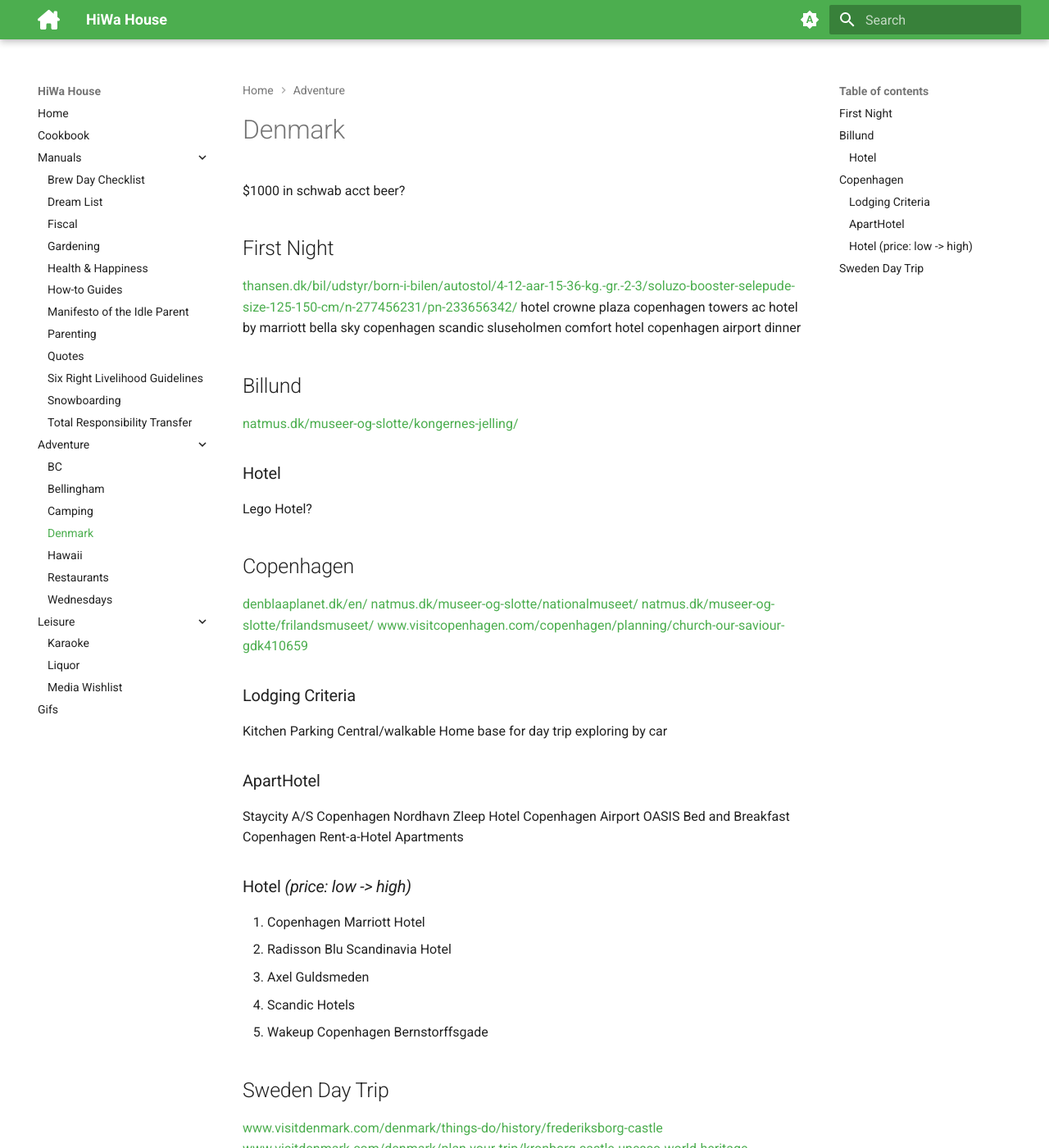
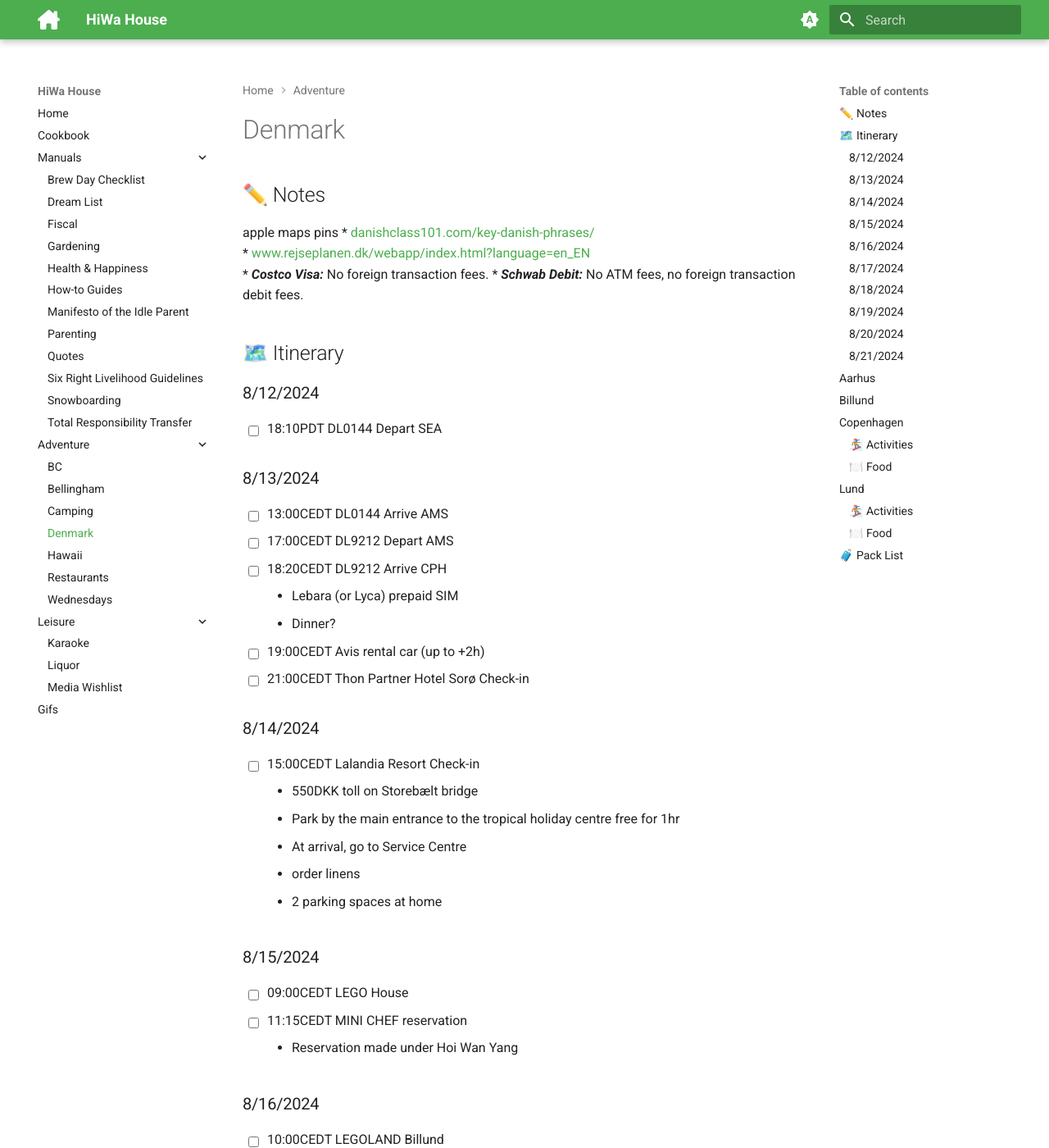
Before and after one commit to hiwa-house/teletraan, an MkDocs documentation site: the page built from docs/adventure/denmark.md, in a window 1280 px wide and 1400 px high. Shown: the whole window at 82% size. Built offline with MkDocs 1.6.1 and Material for MkDocs 9.7.7, drawn with Linux system fonts in a browser that asks for light colours; comment, search, counter and statistics services are not loaded; some of the changed text lies outside the part shown.

Commit message:
denmark and others

```diff
--- a/docs/adventure/denmark.md
+++ b/docs/adventure/denmark.md
@@ -1,51 +1,229 @@
 # Denmark
-$1000 in schwab acct
-beer?
 
-## First Night
-https://thansen.dk/bil/udstyr/born-i-bilen/autostol/4-12-aar-15-36-kg.-gr.-2-3/soluzo-booster-selepude-size-125-150-cm/n-277456231/pn-233656342/
-hotel
-	crowne plaza copenhagen towers
-	ac hotel by marriott bella sky copenhagen
-	scandic sluseholmen
-	comfort hotel copenhagen airport
-dinner
+## ✏️ Notes
+apple maps pins
+* https://danishclass101.com/key-danish-phrases/
+* https://www.rejseplanen.dk/webapp/index.html?language=en_EN
+* ***Costco Visa:*** No foreign transaction fees.
+* ***Schwab Debit:*** No ATM fees, no foreign transaction debit fees.
+
+## 🗺️ Itinerary
+
+### 8/12/2024
+- [ ] 18:10PDT	DL0144 Depart SEA
+
+### 8/13/2024
+- [ ] 13:00CEDT	DL0144 Arrive AMS
+- [ ] 17:00CEDT	DL9212 Depart AMS
+- [ ] 18:20CEDT	DL9212 Arrive CPH
+	* Lebara (or Lyca) prepaid SIM
+	* Dinner?
+- [ ] 19:00CEDT	Avis rental car (up to +2h)
+- [ ] 21:00CEDT	Thon Partner Hotel Sorø Check-in
+
+### 8/14/2024
+- [ ] 15:00CEDT	Lalandia Resort Check-in
+	* 550DKK toll on Storebælt bridge
+	* Park by the main entrance to the tropical holiday centre free for 1hr
+	* At arrival, go to Service Centre
+	* order linens
+	* 2 parking spaces at home
+
+### 8/15/2024
+- [ ] 09:00CEDT	LEGO House
+- [ ] 11:15CEDT	MINI CHEF reservation
+	* Reservation made under Hoi Wan Yang
+
+### 8/16/2024
+- [ ] 10:00CEDT	LEGOLAND Billund
+
+### 8/17/2024
+- [ ] 10:00CEDT	Lalandia Resert Check-out
+- [ ] 13:00CEDT	Vikingeskibs Museet
+	* Activate Copenhagen Card today
+	* First come, first serve sailings
+		* 13:10, 13:40, 13:50, 14:20, 14:50, 15:00, 15:30, 16:00
+	* Take the Molslinjen Sjælland ferry in Aarhus (600DKK) - adds extra hour in travel?
+- [ ] 16:00CEDT	Scandic Falkoner Check-in
+- [ ] 19:00CEDT	Avis rental car return
+	* enter exact pick-up time +0:29m
+
+### 8/18/2024
+- [ ] Canal tour?
+	* https://www.copenhagencard.com/attractions/canal-tours-copenhagen
+
+### 8/19/2024
+
+### 8/20/2024
+- [ ] 18:00CEDT	Scandic Falkoner Online Check-out
+- [ ] 21:00CEDT	Pack
+- [ ] 22:00CEDT	Sleep
+
+### 8/21/2024
+- [ ] 02:45CEDT	Wake
+- [ ] 03:15CEDT	Scandic Falkoner Depart
+- [ ] 03:20CEDT	M1 Vestamager St Depart (4 stops)
+	* Enter Frederiksberg Station
+	* Exit Christianshavn
+- [ ] 03:34CEDT	M2 Københavns Lufthavn St Depart (7 stops)
+- [ ] 06:00CEDT	DL9480 Depart CPH
+- [ ] 07:25CEDT	DL9480 Arrive AMS
+- [ ] 09:00CEDT	DL0143 Depart AMS
+- [ ] 10:15PDT	DL0143 Arrive SEA
+
+---
+
+## Aarhus
+* https://www.ricksteves.com/watch-read-listen/read/articles/aarhus-denmarks-second-city
 
 ## Billund
-https://natmus.dk/museer-og-slotte/kongernes-jelling/
-
-### Hotel
-Lego Hotel?
+* https://natmus.dk/museer-og-slotte/kongernes-jelling/
 
 ## Copenhagen
-https://denblaaplanet.dk/en/
-https://natmus.dk/museer-og-slotte/nationalmuseet/
-https://natmus.dk/museer-og-slotte/frilandsmuseet/
-https://www.visitcopenhagen.com/copenhagen/planning/church-our-saviour-gdk410659
+### 🏂 Activities
+* https://denblaaplanet.dk/en/
+* https://natmus.dk/museer-og-slotte/nationalmuseet/
+* https://natmus.dk/museer-og-slotte/frilandsmuseet/
+* https://www.visitcopenhagen.com/copenhagen/planning/church-our-saviour-gdk410659
+* https://www.vikingeskibsmuseet.dk/en/
 
-### Lodging Criteria
-Kitchen
-Parking
-Central/walkable
-Home base for day trip exploring by car
+* https://www.visitdenmark.com/denmark/things-do/history/frederiksborg-castle
+* https://www.visitdenmark.com/denmark/plan-your-trip/kronborg-castle-unesco-world-heritage-gdk1077722
 
-### ApartHotel
-Staycity A/S Copenhagen Nordhavn
-Zleep Hotel Copenhagen Airport
-OASIS Bed and Breakfast Copenhagen
-Rent-a-Hotel Apartments
+* https://www.visitcopenhagen.com/copenhagen/planning/tivoli-gardens-gdk424504
 
-### Hotel *(price: low -> high)*
-1. Copenhagen Marriott Hotel
-2. Radisson Blu Scandinavia Hotel
-3. Axel Guldsmeden
-* Scandic Hotels
-* Wakeup Copenhagen Bernstorffsgade
+### 🍽️ Food
+* [CPH Airport](https://go-hotel.com/en/where-to-eat-in-copenhagen-airport)
+* **Picnic**
+	* Drinking in public is allowed; common to buy a beer and enjoy in the park.
+	* Deli/Bottleshop - [Kihoskh](https://www.kihoskh.dk/)
+		* *Westvleteren!?*
+	* Bottleshop - [Hos Rune](https://hos-rune.dk/en)
+	* Brewery/Bottleshop - [Brus](https://tapperietbrus.dk/)
+	* Supermarket - MENY
+* **Smørrebrød/Traditional Danish**
+	* [Café & Øl-Halle](https://cafeogoelhalle.dk/)
+		* [Reservations!](https://cafeogoelhalle.dk/bestil-bord/)
+		* Buffet-style Smørrebrød
+	* [Selma](https://selmacopenhagen.dk/)
+		* Modern, Michelin
+		* Mikkeller, schnapps
+	* [Det lille Apotek](https://detlilleapotek.dk/en/)
+		* Oldest restaurant
+		* akvavit
+	* [Hansens Gamle Familiehave](https://www.hansenshave.dk/en/)
+		* This is one of many De små haver around the Frederiksberg Gardens
+		* Beer gardens
+	* [Schønnemann](https://www.restaurantschonnemann.dk/en/)
+		* Reservations required
+		* Classic experience
+		* 140 schnapps/akvavit
+* **Counter Service**
+	* Meatpacking District - [Kødbyen](https://www.visitcopenhagen.com/copenhagen/neighbourhoods/guide-meatpacking-district)
+		* Nearest market district to Scandic
+		* Beer - Warpigs, Aben, Fermentoren
+		* Fish and chips - [Fiskebar](https://fiskebaren.dk/en/)
+		* Cafes, burgers, coffee, etc.
+	* Public Market - [Torvehallerne](https://torvehallernekbh.dk/)
+		* Better for ingredients
+	* [Reffen Market](https://reffen.dk/en/)
+		* Relatively remote, but...
+		* Waterfront huge food truck pod
+		* Skatepark, picnic tables, events, Mikkeller
+	* Bakery - [Juno the Bakery](https://www.instagram.com/juno_the_bakery/)
+	* Hot dogs - [John's Hotdog Deli](https://www.facebook.com/johnshotdogdeli)
+	* Burgers - [Popl](https://poplburger.com/)
+	* Burgers - [Gasoline Grill](https://www.gasolinegrill.com/)
+* **Dine In**
+	* Brunch - [Seks Bakery](https://www.sekscph.com/)
+	* Pizza/Italian - [Surt](https://surtcph.dk/)
+	* Brewery - [Brus](https://tapperietbrus.dk/)
+* **Beer Bars**
+	* https://taphouse.dk/
+	* https://www.amagerbryghus.dk/en/taproom-noerreport/
+	* https://fermentoren.com/
+	* [Mikkeller/Koelschip](https://www.mikkeller.com/locations/koelschip)
 
-## Sweden Day Trip
-https://www.visitdenmark.com/denmark/things-do/history/frederiksborg-castle
-https://www.visitdenmark.com/denmark/plan-your-trip/kronborg-castle-unesco-world-heritage-gdk1077722
+## Lund
 
+### 🏂 Activities
+* On campus, stick to the older part in Lundagård (park) near the center of town and the cathedral.
+	* https://www.touristinformationlund.se/attractions/university-history/
+* Around the university - picturesque streets
+	* Adelgatan
+	* Stora (big) and Lilla (little) Sigridsgatan
+	* Hjortgatan
 
-https://www.visitnordic.com/en/attraction/mons-klint
-https://www.visitcopenhagen.com/copenhagen/planning/tivoli-gardens-gdk424504
+### 🍽️ Food
+* Known for falafel - [Clemens](https://www.facebook.com/p/Clemens-Falafel-100064112107485/)
+* Swedish meatballs - [Gastrolnome](https://gastronome.se/en/)
+* Cardamom buns - [Broder Jakobs Stenugnsbageri](https://www.broderjakobs.se/)
+* Food hall - [Lund Saluhallen](https://lundssaluhall.se/en/home/)
+
+---
+
+## 🧳 Pack List
+- [ ] truck USB charger
+- [ ] cell phone mount
+- [ ] outlet converter
+- [ ] blanket?
+- [ ] laptop
+- [ ] USB cables
+- [ ] CO₂ monitor
+- [ ] flashlight
+- [ ] blue daypack
+- [ ] powerbank
+- [ ] USB adapter
+- [ ] SIM tool
+- [ ] pillow case
+- [ ] carabiner
+- [ ] money belt
+- [ ] kindle
+- [ ] headphones
+- [ ] umbrella
+- [ ] disposable utensil packs
+- [ ] itinerary/reservations
+- [ ] wipes
+- [ ] grocery bag
+---
+- [ ] KF94 masks
+- [ ] trimmer
+- [ ] sleep mask
+- [ ] toiletries
+- [ ] nose spray
+- [ ] vitamins
+- [ ] melatonin
+- [ ] toothbrush
+- [ ] towel
+- [ ] sunglasses
+- [ ] ibuprofen
+- [ ] first aid
+- [ ] hand sanitizer
+- [ ] earplugs
+---
+- [ ] tea pint
+- [ ] water bottle
+- [ ] tea strainer
+- [ ] green tea
+- [ ] ziplock bags
+---
+- [ ] underwear, x8
+- [ ] t-shirts, x6
+- [ ] polos, x2
+- [ ] pants, x2
+- [ ] shorts, x2
+- [ ] thermal shirt, x2
+- [ ] wool socks, x2
+- [ ] short socks, x2
+- [ ] boardshorts
+- [ ] rain jacket
+- [ ] puff jacket?
+- [ ] belt
+- [ ] locals
+---
+- [ ] USPS freeze
+- [ ] lock shed
+- [ ] security timer light
+
+---
+ [🧭](https://maps.apple.com/?daddr=)
```
Also changed, not shown: docs/adventure/camping.csv (+140 -140 lines), docs/adventure/camping.md (+8 -1 lines).
